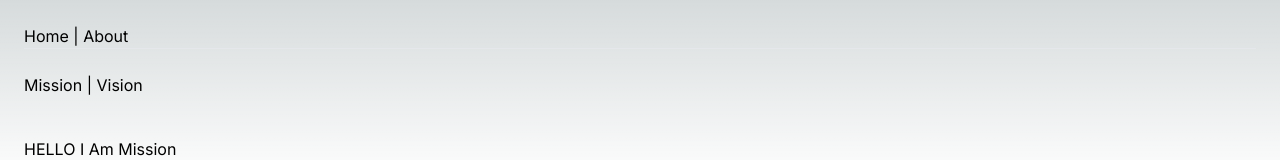
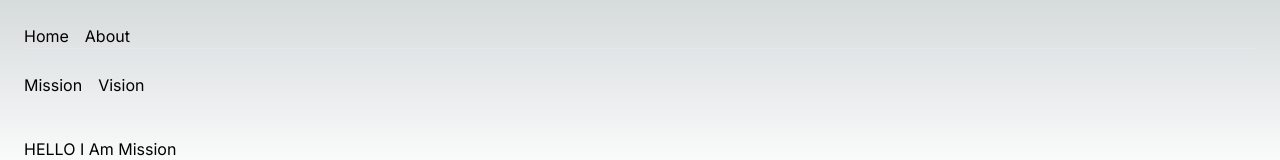
Before and after one commit to Rezwan66/learning-nextjs, a Next.js app: page /about/mission in a window 1280 px wide. Shown: the top 160 px of the page. Built offline with nearby package versions, Linux system fonts and the light colour scheme.

Commit message:
routing and navigation for internal routing done using Link tag from next-app

```diff
--- a/app/about/layout.js
+++ b/app/about/layout.js
@@ -1,8 +1,19 @@
+import Link from 'next/link';
+
 const AboutLayout = ({ children }) => {
   return (
     <>
       <div>
-        <nav className="my-6">Mission | Vision</nav>
+        <nav className="my-6">
+          <ul className="flex gap-4">
+            <li>
+              <Link href="/about/mission">Mission</Link>
+            </li>
+            <li>
+              <Link href="/about/vision">Vision</Link>
+            </li>
+          </ul>
+        </nav>
         {children}
       </div>
     </>
--- a/app/layout.js
+++ b/app/layout.js
@@ -1,5 +1,6 @@
 import { Inter } from 'next/font/google';
 import './globals.css';
+import Link from 'next/link';
 
 const inter = Inter({ subsets: ['latin'] });
 
@@ -12,7 +13,16 @@
   return (
     <html lang="en" className="p-6">
       <body className={inter.className}>
-        <nav>Home | About</nav>
+        <nav>
+          <ul className="flex gap-4">
+            <li>
+              <Link href="/">Home</Link>
+            </li>
+            <li>
+              <Link href="/about">About</Link>
+            </li>
+          </ul>
+        </nav>
         <hr className="bg-black h-[1px]" />
         {children}
       </body>
```
